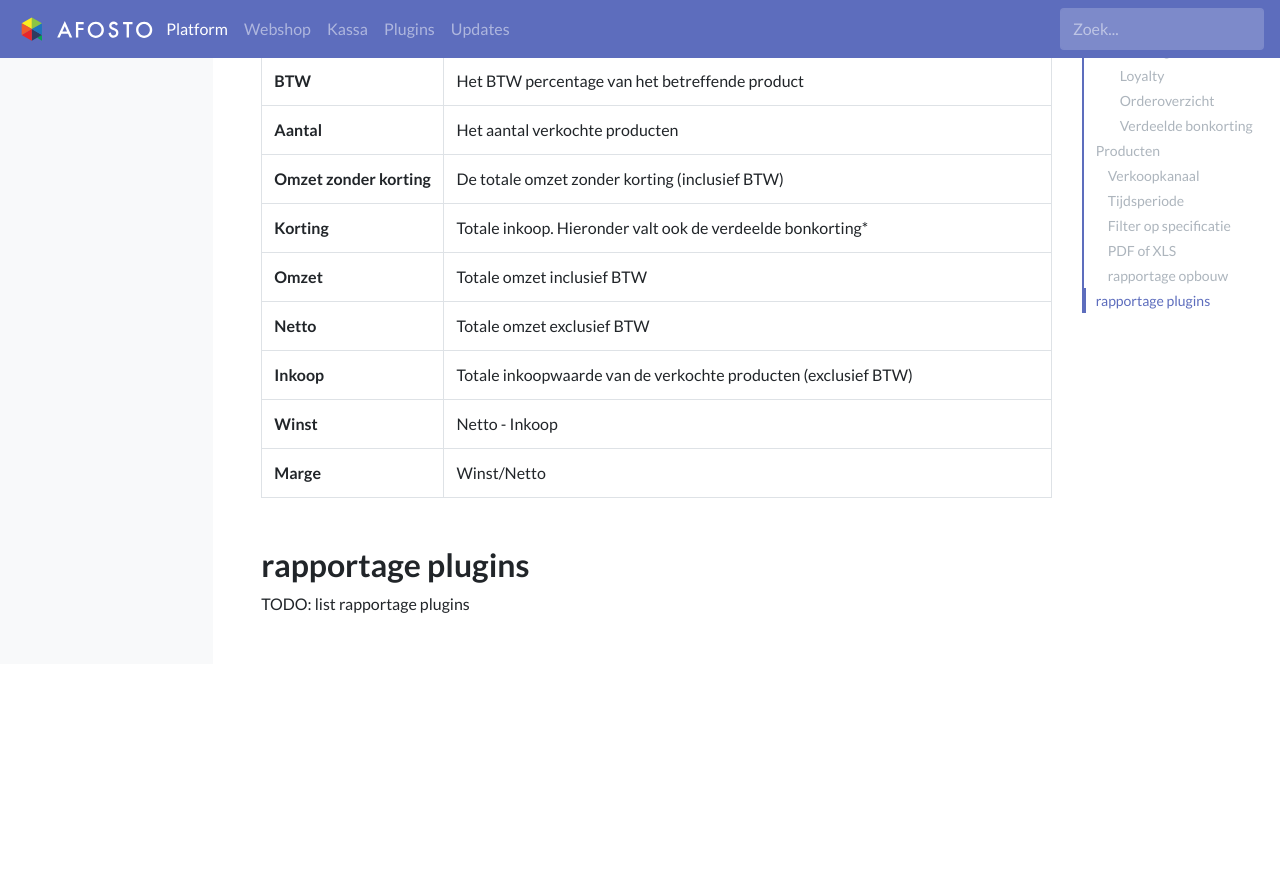
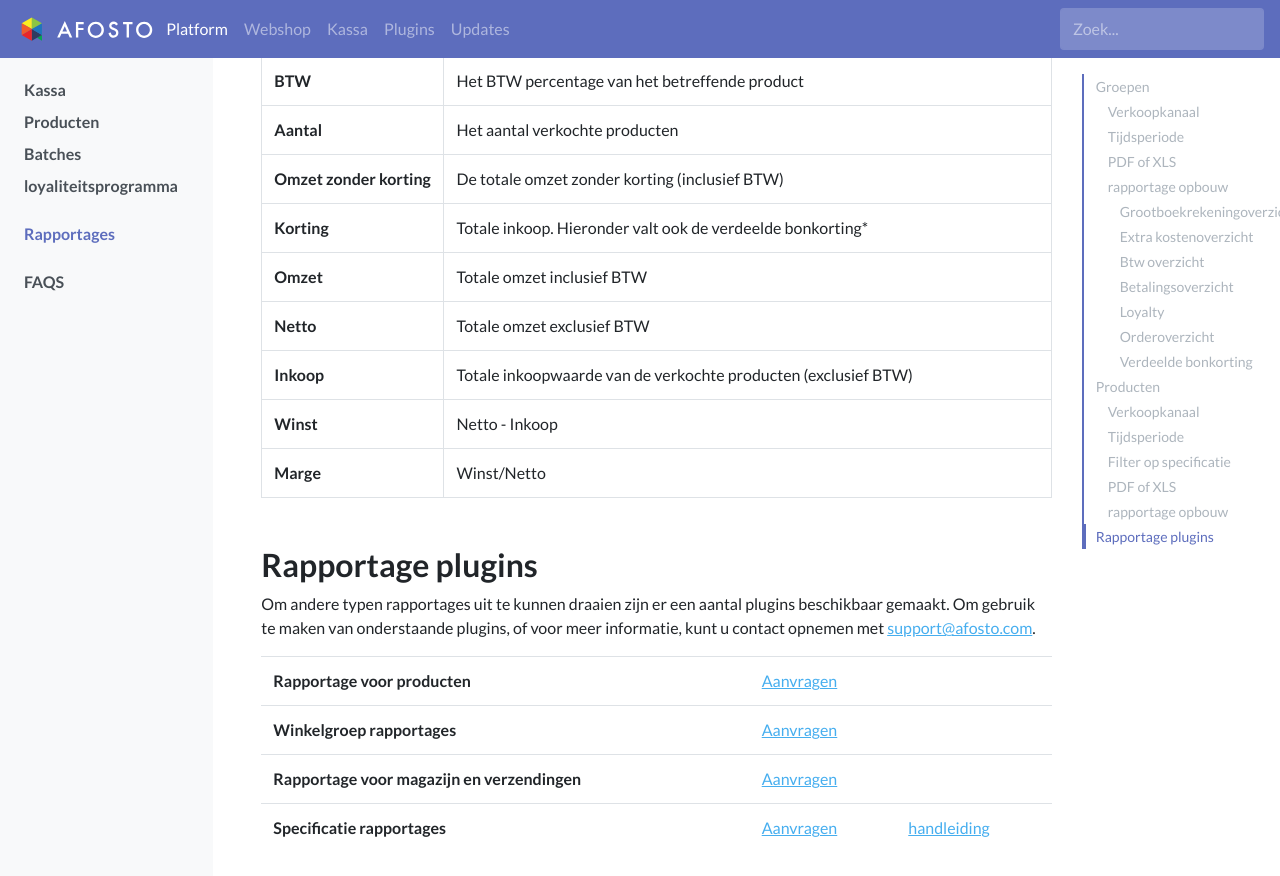
Before and after one commit to afosto/afosto-docs, a Jekyll site: the page built from platform/rapportages.md, in a window 1280 px wide and 900 px high, scrolled down 3659 px. Shown: the top 876 px of the window. Built offline with Jekyll 4.4.1, drawn with Linux system fonts in a browser that asks for light colours; before the commit the page ends 4323 px from its top, so only the background shows below that.

Commit message:
- added list of plugin reports - changed plugins/overzicht to plugins/index

```diff
--- a/_data/main_nav.yml
+++ b/_data/main_nav.yml
@@ -9,7 +9,7 @@
   slug: /kassa/hardware/zebra-zd410d
 - title: Afosto plugins documentatie
   label: Plugins
-  slug: /plugins/overzicht
+  slug: /plugins
 - title: Er vinden regelmatig updates plaats op het platform. Hier worden de releasenotes geplaatst.
   label: Updates
   slug: /updates
--- a/_data/sidebar_nav.yml
+++ b/_data/sidebar_nav.yml
@@ -66,7 +66,7 @@
   pages:
     - title: Overzicht van de plugins binnen het Afosto Platform.
       label: Overzicht
-      slug: /plugins/overzicht
+      slug: /plugins
     - title: Voeg een extra orderstatus toe.
       label: Extra orderstatus
       slug: /plugins/extra-orderstatussen
--- a/platform/rapportages.md
+++ b/platform/rapportages.md
@@ -119,5 +119,11 @@ De rapportage bestaat uit de onderstaande tabel en bevat de volgende kolommen.
 {: .table.table-bordered }
 
 
-## rapportage plugins
-TODO: list rapportage plugins
+## Rapportage plugins
+Om andere typen rapportages uit te kunnen draaien zijn er een aantal plugins beschikbaar gemaakt. Om gebruik te maken van onderstaande plugins, of voor meer informatie, kunt u contact opnemen met [support@afosto.com](mailto:support@afosto.com?subject=Aanvraag%20plugin&amp;body=Ik%20wil%20graag%20meer%20weten%20over%20de%20rapportage%20plugins).
+
+|**Rapportage voor producten** | [Aanvragen](mailto:support@afosto.com?subject=Aanvraag%20plugin&amp;body=Ik%20wil%20graag%20gebruik%20maken%20van%20de%20Rapportage%20voor%20producten%20plugin) | |
+|**Winkelgroep rapportages** | [Aanvragen](mailto:support@afosto.com?subject=Aanvraag%20plugin&amp;body=Ik%20wil%20graag%20gebruik%20maken%20van%20de%20Winkelgroep%20rapportages%20plugin) | |
+|**Rapportage voor magazijn en verzendingen** | [Aanvragen](mailto:support@afosto.com?subject=Aanvraag%20plugin&amp;body=Ik%20wil%20graag%20gebruik%20maken%20van%20de%20Rapportage%20voor%20magazijn%20en%20verzendingen%20plugin)| |
+|**Specificatie rapportages** | [Aanvragen](mailto:support@afosto.com?subject=Aanvraag%20plugin&amp;body=Ik%20wil%20graag%20gebruik%20maken%20van%20de%20Specificatie%20rapportages%20plugin) | [handleiding]({site_url}/plugins/specificatie-rapportages)|
+{: .table}
```
Also changed, not shown: plugins/index.md (renamed from plugins/overzicht.md, +1 -1 lines).
